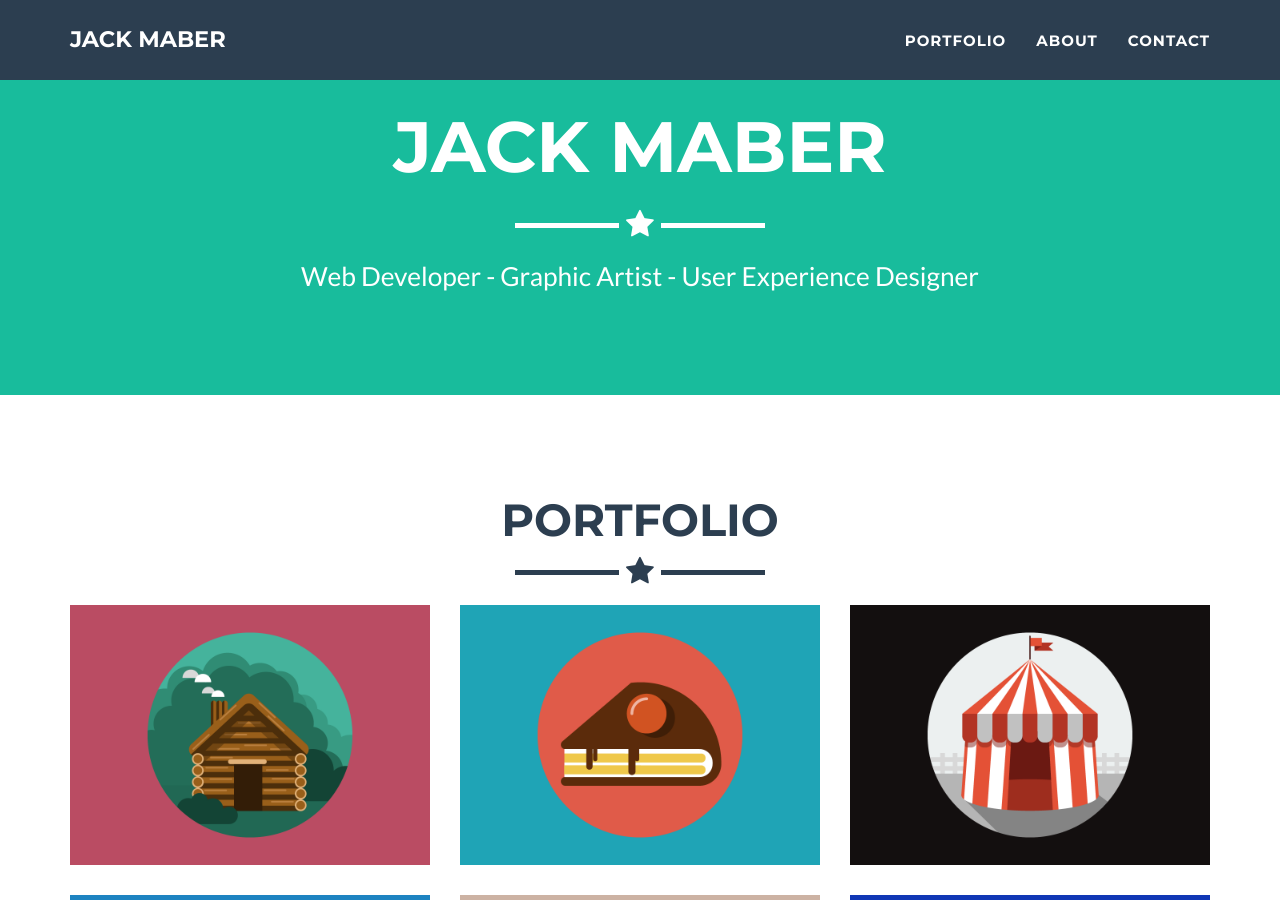
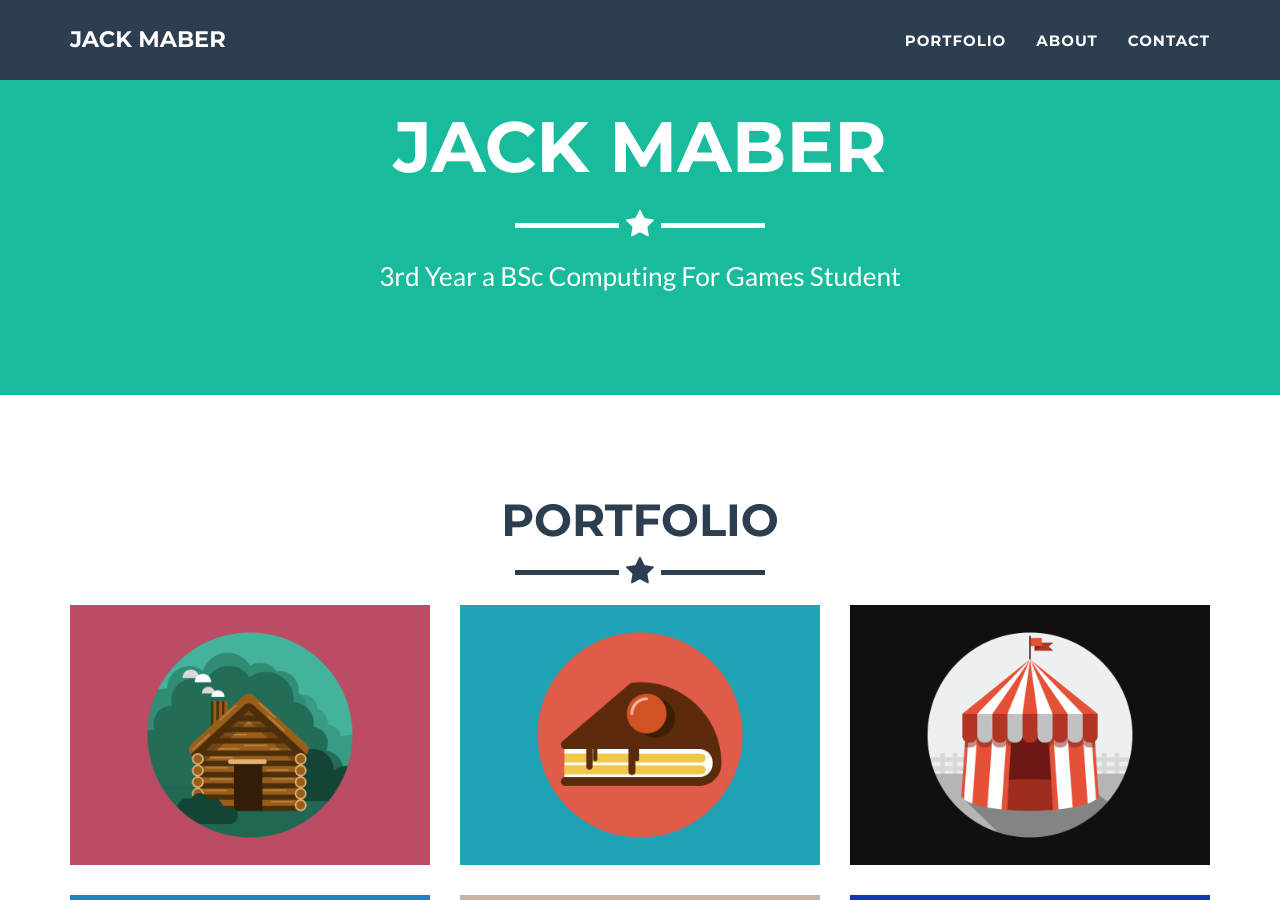
Before and after one commit to jack-maber/jack-maber.github.io, a Jekyll site: the page built from index.html, in a window 1280 px wide and 900 px high, scrolled down 380 px. Built offline with Jekyll 4.4.1, drawn with Linux system fonts in a browser that asks for light colours.

Commit message:
Changed text

```diff
--- a/_config.yml
+++ b/_config.yml
@@ -4,8 +4,8 @@ email: your-email@domain.com
 url: https://example.github.io
 description: "Write an awesome description for your new site here. You can edit this line in _config.yml. It will appear in your document head meta (for Google search results) and in your feed.xml site description."
 keywords: "your keywords, separated by commas"
-skills: "Web Developer - Graphic Artist - User Experience Designer"
-meta_author: LastName FirstName
+skills: "3rd Year a BSc Computing For Games Student"
+meta_author: Maber Jack
 
 # Google webmaster tools
 google_verify:
```
